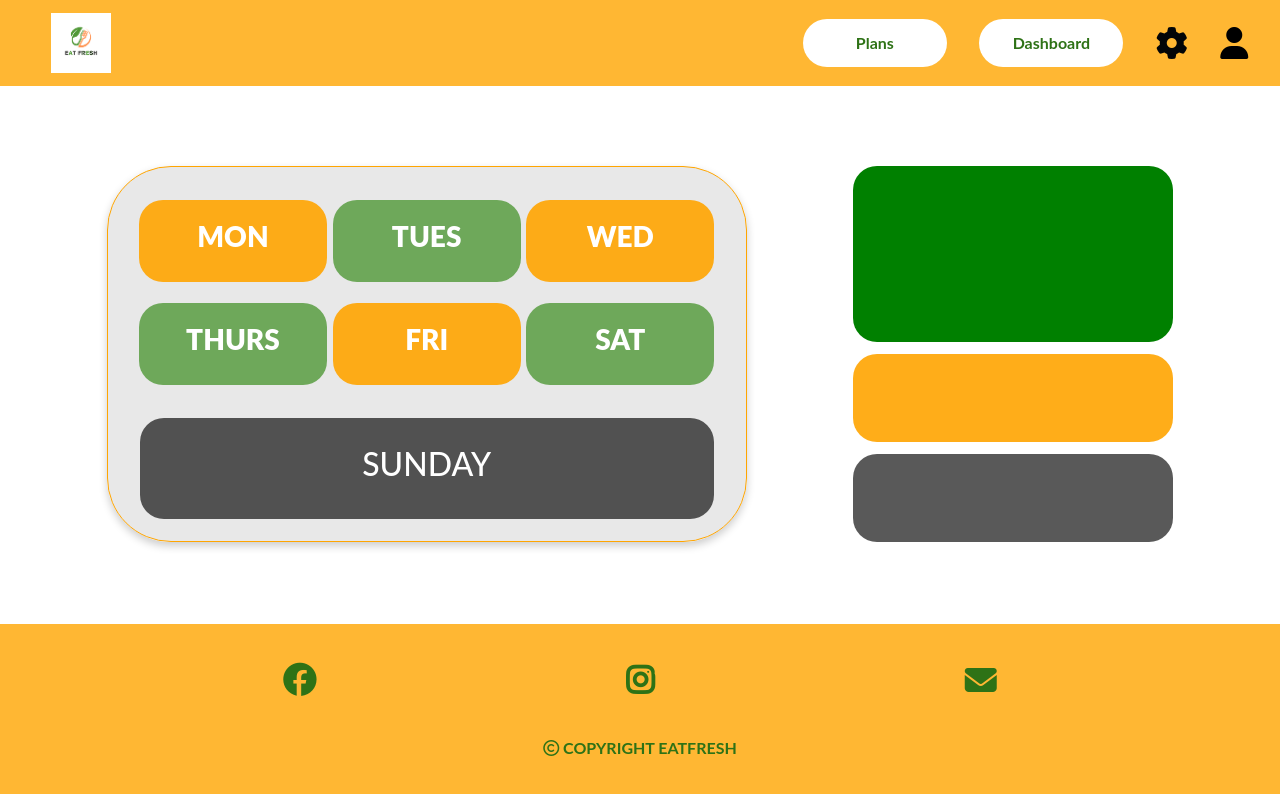
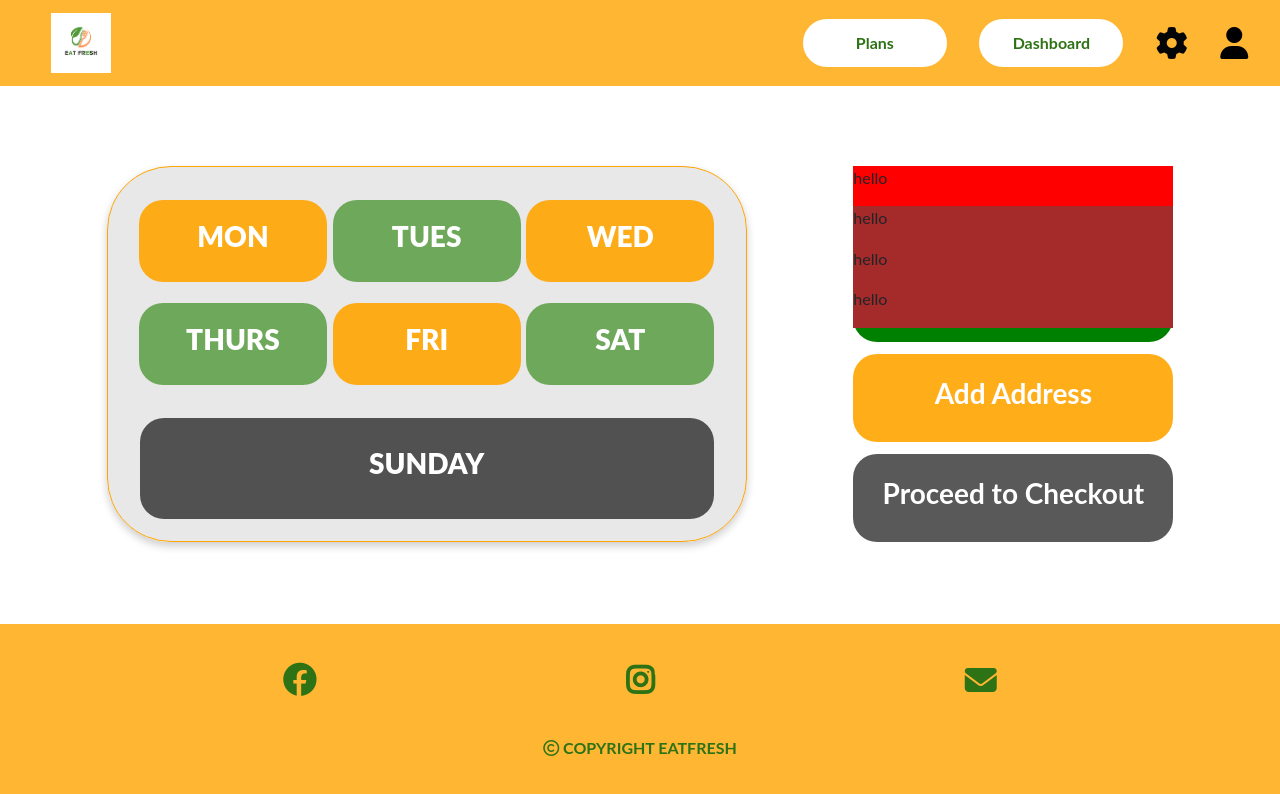
Before and after one commit to Globetrottercode/react_eat_fresh, a React (Create React App) app: page /plans/nonVegBasic in a window 1280 px wide. Shown: the top 794 px of the page. Built offline with nearby package versions, Linux system fonts and the light colour scheme.

Commit message:
changes in NonvegBasic Page

```diff
--- a/src/css/planinfo.module.css
+++ b/src/css/planinfo.module.css
@@ -82,6 +82,13 @@
   background-color: greenyellow;
   border-radius: 3vh;
   background-color: rgba(255, 165, 0, 0.9);
+  color: white;
+  display: flex;
+  justify-content: center;
+  align-items: center;
+}
+.addAddr:hover {
+  border: 2px solid red;
 }
 
 .checkout {
@@ -90,4 +97,18 @@
   background-color: brown;
   border-radius: 3vh;
   background-color: rgba(0, 0, 0, 0.65);
+  color: white;
+  display: flex;
+  justify-content: center;
+  align-items: center;
 }
+
+.checkout:hover {
+  border: 2px solid red;
+}
+
+.pricing > div {
+  height: 23%;
+  width: 100%;
+  background-color: brown;
+}
--- a/src/pages/NonVegBasic.js
+++ b/src/pages/NonVegBasic.js
@@ -49,13 +49,22 @@ function NonVegPremium() {
             </div>
           </div>
           <div type="button" className={infoStyles.innerCard2}>
-            <h2> SUNDAY </h2>
+            <h3> SUNDAY </h3>
           </div>
         </div>
         <div className={infoStyles.details}>
-          <div className={infoStyles.pricing}></div>
-          <div className={infoStyles.addAddr}></div>
-          <div className={infoStyles.checkout}></div>
+          <div className={infoStyles.pricing}>
+            <div style={{ backgroundColor: "red" }}>hello</div>
+            <div>hello</div>
+            <div>hello</div>
+            <div>hello</div>
+          </div>
+          <div type="button" className={infoStyles.addAddr}>
+            <h3>Add Address</h3>
+          </div>
+          <div type="button" className={infoStyles.checkout}>
+            <h3>Proceed to Checkout</h3>
+          </div>
         </div>
       </div>
       <Footer />
```
